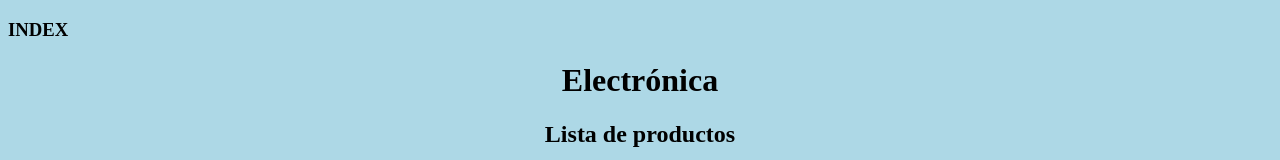
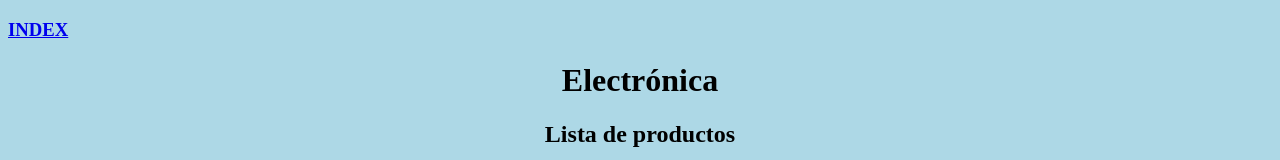
Before and after one commit to OsirisRmz/Portafolio-Web1, a plain HTML site: page Practica2Tablas.html in a window 1280 px wide. Shown: the top 160 px of the page. Drawn offline with Linux system fonts and the light colour scheme.

Commit message:
Update Practica2Tablas.html

```diff
--- a/Practica2Tablas.html
+++ b/Practica2Tablas.html
@@ -30,9 +30,9 @@
     </style>
 </head>
 <body>
-    <h3 href="index.html">
+    <h3><a href="index.html">
         INDEX
-    </h3>
+    </a></h3>
 
     <h1 style="text-align: center;">Electrónica</h1>
     <h2 style="text-align: center;">Lista de productos</h2>
```
